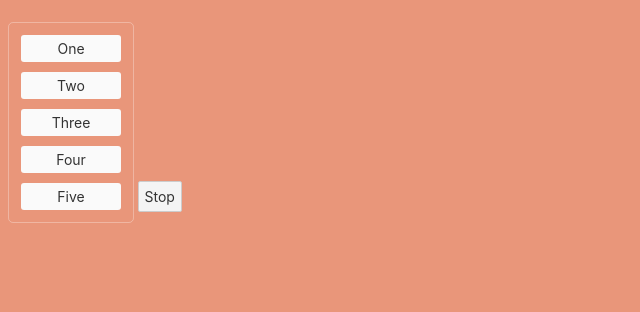
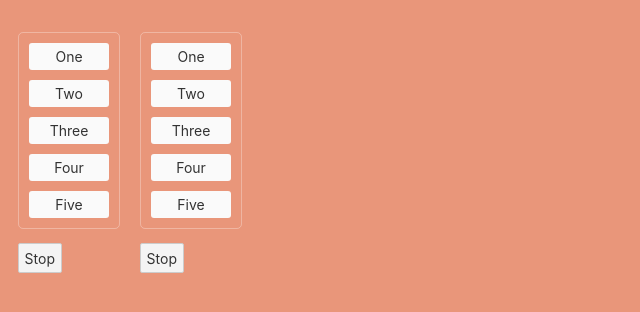
Before and after one commit to HeadMad/svelte-ui, a Svelte app: page / in a window 1280 px wide. Shown: the top 312 px of the page, without its empty margins (0-640 px from the left). Built offline with nearby package versions, Linux system fonts and the light colour scheme.

Commit message:
add moving between sortable containers

```diff
--- /dev/null
+++ b/src/Actions/dragAndDrop.js
@@ -0,0 +1,102 @@
+
+let draggable;
+
+
+export function sortable(parent, isSortable = true) {
+
+  if (!isSortable)
+    return;
+
+  initDraggable(parent);
+
+  return {
+    update(updIsDraggable) {
+      isSortable = updIsDraggable;
+
+      if (updIsDraggable)
+        initDraggable(parent);
+      else
+        destroyDraggable(parent);
+
+    },
+    destroy() {
+      if (isSortable)
+        destroyDraggable(parent);
+    }
+  }
+}
+
+
+
+function each(iter, handler) {
+  for (let i = 0; i < iter.length; i++)
+    handler(iter[i]);
+}
+
+function initDraggable(parent) {
+  parent.addEventListener('dragover', dragOver);
+  parent.addEventListener('dragenter', dragEnter);
+  each(parent.children, element => {
+    element.draggable = true;
+    element.addEventListener('dragstart', dragStart);
+    element.addEventListener('dragend', dragEnd);
+    // element.addEventListener('drag', onDrag);
+  });
+}
+
+function destroyDraggable(parent) {
+  parent.removeEventListener('dragover', dragOver);
+  parent.removeEventListener('dragenter', dragEnter);
+  each(parent.children, element => {
+    element.draggable = false;
+    element.removeEventListener('dragstart', dragStart);
+    element.removeEventListener('dragend', dragEnd);
+  })
+}
+
+function dragStart(event) {
+  // event.preventDefault();
+  draggable = this;
+  setTimeout(() => { this.style.visibility = 'hidden'; }, 0);
+}
+
+function dragEnd() {
+  this.style.visibility = '';
+}
+
+function onDrag(event) {
+
+  // event.target.style.position = 'relative';
+  // event.target.style.top = event.offsetY + 'px';
+  // event.target.style.left = event.offsetX + 'px';
+}
+
+function dragOver(event) {
+
+  const over = event.target;
+  if (over === draggable.parentNode || over === draggable)
+    return;
+
+  let next = draggable.nextSibling;
+  let method = 'before';
+
+  if (!next) {
+    next = draggable.previousSibling;
+    method = 'after';
+  }
+
+  over.after(draggable);
+  next[method](over);
+
+}
+
+function dragEnter(event) {
+  const parent = draggable.parentNode
+
+  if (parent !== this)
+  this.append(draggable);
+
+
+
+
+}
--- a/src/App.svelte
+++ b/src/App.svelte
@@ -1,40 +1,67 @@
 <script>
   // Supabase passwors DAJ-9xx-mPS-4hf
   import { onMount } from "svelte";
-  import { sortable } from "./components/DragDrop/actions";
+  import { sortable } from "./Actions/dragAndDrop";
 
   import AddRowForm from "./bundles/AddRowForm.svelte";
   let addForm;
-  let draggable = true;
+  let first = true;
+  let second = true;
 </script>
 
 <!-- <AddRowForm bind:this={addForm} /> -->
 <!-- <button on:click={addForm.show}>Show</button> -->
 
-<ul use:sortable={draggable}>
+<div class="flex">
+  <div class="first">
+    <ul use:sortable={first}>
       <li>One</li>
       <li>Two</li>
       <li>Three</li>
       <li>Four</li>
       <li>Five</li>
     </ul>
+  <br>
+    <button
+      on:click={() => first = !first}
+    >{first ? 'Stop' : 'Start'}</button>
+  </div>
 
 
+  <div class="second">
+    <ul use:sortable={second}>
+      <li>One</li>
+      <li>Two</li>
+      <li>Three</li>
+      <li>Four</li>
+      <li>Five</li>
+    </ul>
+  <br>
+    <button
+      on:click={() => second = !second}
+    >{second ? 'Stop' : 'Start'}</button>
+  </div>
+</div>
 
-<button
-  on:click={() => draggable = !draggable}
->{draggable ? 'Stop' : 'Start'}</button>
 
 <style>
   :global(body) {
     background-color: darksalmon;
   }
 
+  .flex {
+    display: flex;
+  }
+
+  .flex > div {
+    margin: 10px;
+  }
+
   ul {
     display: inline-block;
     border: 1px solid rgba(255, 255, 255, 0.3);
     border-radius: 5px;
-    padding: 12px;
+    padding: 0;
     min-width: 100px;
   }
 
@@ -45,9 +72,8 @@
     border-radius: 3px;
     text-align: center;
     cursor: grab;
+    margin: 10px;
   }
 
-  li + li {
-    margin-top: 10px;
-  }
+
 </style>
--- a/src/components/DragDrop/actions.js
+++ /dev/null
@@ -1,85 +0,0 @@
-export function sortable(parent, isSortable = true) {
-
-  if (!isSortable)
-    return;
-
-  let draggable;
-  const elements = [...parent.children];
-
-  initDraggable();
-
-  function initDraggable() {
-    parent.addEventListener('dragover', dragOver);
-    elements.forEach(element => {
-      element.draggable = true;
-      element.addEventListener('dragstart', dragStart);
-      element.addEventListener('dragend', dragEnd);
-      // element.addEventListener('drag', onDrag);
-    });
-  }
-
-  function destroyDraggable() {
-    parent.removeEventListener('dragover', dragOver);
-    elements.forEach(element => {
-      element.draggable = false;
-      element.removeEventListener('dragstart', dragStart);
-      element.removeEventListener('dragend', dragEnd);
-    })
-  }
-
-  function dragStart(event) {
-    draggable = event.target;
-    setTimeout(() => { this.style.visibility = 'hidden'; }, 0);
-  }
-
-  function dragEnd() {
-    this.style.visibility = '';
-  }
-
-  function onDrag(event) {
-
-    // event.target.style.position = 'relative';
-    // event.target.style.top = event.offsetY + 'px';
-    // event.target.style.left = event.offsetX + 'px';
-  }
-
-  function dragOver(event) {
-    const over = event.target;
-    if (over === draggable || over === parent)
-    return;
-
-    let next = draggable.nextSibling;
-    let method = 'before';
-
-    if (!next) {
-      next = draggable.previousSibling;
-      method = 'after';
-    }
-
-    over.replaceWith(draggable);
-    next[method](over);
-
-  }
-
-
-
-
-
-
-  return {
-    update(updIsDraggable) {
-      isSortable = updIsDraggable;
-
-      if (updIsDraggable)
-        initDraggable();
-      else
-        destroyDraggable();
-
-    },
-    destroy() {
-      if (isSortable)
-        destroyDraggable();
-
-    }
-  }
-}
```
Lines whose indentation alone changed are shown as unchanged.
